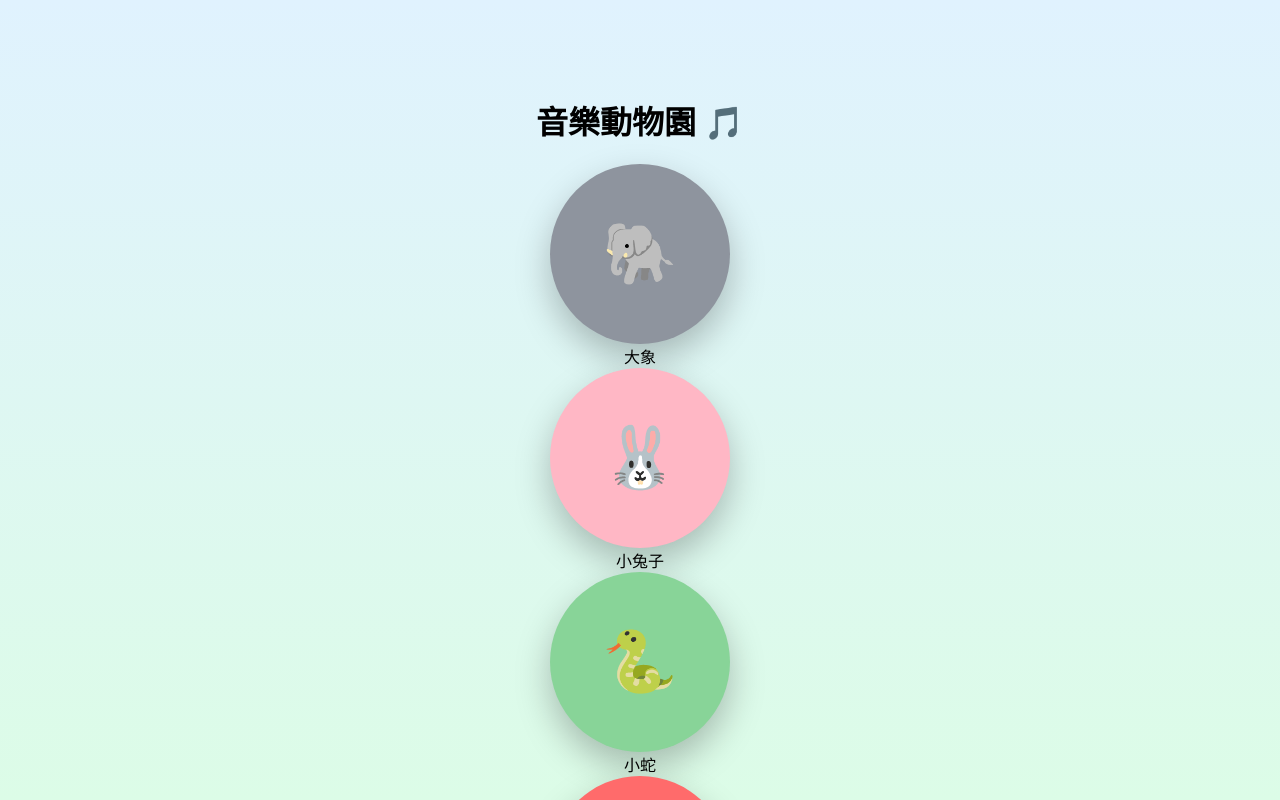
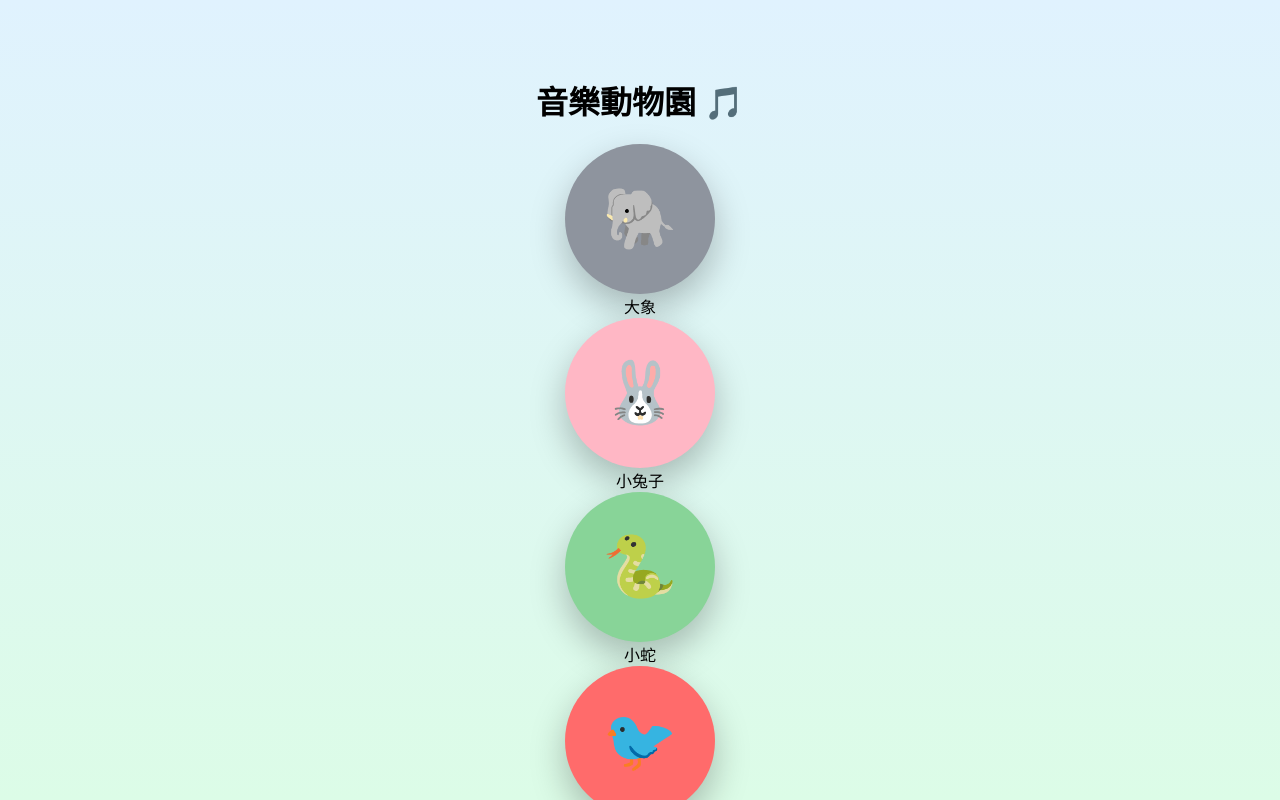
Before and after one commit to OuO0403/toddler-music-site, a Next.js app: page / in a window 1280 px wide. Built offline with nearby package versions, Linux system fonts and the light colour scheme.

Commit message:
UI: Final meadow style with large round buttons

```diff
--- a/src/app/page.tsx
+++ b/src/app/page.tsx
@@ -15,33 +15,29 @@ export default function HomePage() {
   const router = useRouter();
 
   return (
-    <div className="w-full h-screen flex flex-col items-center justify-center p-6 sm:p-10">
+    <div className="w-full h-screen flex flex-col items-center justify-center p-6 overflow-hidden">
       {/* 標題 */}
-      <h1 className="text-4xl sm:text-6xl font-black text-amber-900 mb-8 sm:mb-12 drop-shadow-xl tracking-widest text-center">
+      <h1 className="text-4xl md:text-6xl font-black text-amber-900 mb-8 md:mb-12 drop-shadow-xl tracking-widest text-center">
         音樂動物園 🎵
       </h1>
 
-      {/* 響應式網格容器：根據裝置寬度自動變換排列順序 */}
+      {/* 關鍵：響應式網格 (手機 1欄, 平板 2或3欄, 大螢幕 6欄) */}
       <div className="grid
-        grid-cols-1        /* 手機：1x6 */
-        sm:grid-cols-2     /* 平板：2x3 */
-        md:grid-cols-3     /* 小筆電：3x2 */
-        lg:grid-cols-6     /* 大螢幕：6x1 */
-        gap-6 sm:gap-8 lg:gap-10
-        w-full max-w-7xl max-h-[70vh] items-center justify-items-center">
+        grid-cols-1 sm:grid-cols-2 md:grid-cols-3 lg:grid-cols-6
+        gap-6 md:gap-10
+        w-full max-w-7xl max-h-[75vh] items-center justify-items-center">
 
         {animals.map((a) => (
-          <div key={a.id} className="flex flex-col items-center w-full max-w-[180px] sm:max-w-[220px]">
+          <div key={a.id} className="flex flex-col items-center w-full max-w-[150px] md:max-w-[200px]">
             <motion.button
               whileHover={{ scale: 1.1 }}
               whileTap={{ scale: 0.9 }}
               onClick={() => router.push(`/${a.id}`)}
-              /* aspect-square 確保寬高相等，rounded-full 確保正圓 */
+              /* 使用 aspect-square 確保寬高 1:1，rounded-full 確保正圓 */
               className="relative w-full aspect-square rounded-full shadow-[0_15px_35px_rgba(0,0,0,0.25)] flex items-center justify-center border-none outline-none overflow-hidden"
               style={{ backgroundColor: a.color }}
             >
-              {/* 圖示大小隨容器自動縮放 */}
-              <span className="text-[60px] sm:text-[80px] md:text-[100px] leading-none select-none">
+              <span className="text-[60px] md:text-[90px] leading-none select-none">
                 {a.icon}
               </span>
 
@@ -52,19 +48,21 @@ export default function HomePage() {
               />
             </motion.button>
 
-            {/* 動物名稱：粗體 */}
-            <span className="mt-3 sm:mt-5 text-xl sm:text-2xl font-black text-amber-900 drop-shadow-sm whitespace-nowrap">
+            {/* 動物名稱 */}
+            <span className="mt-4 text-xl md:text-2xl font-black text-amber-900 whitespace-nowrap">
               {a.name}
             </span>
           </div>
         ))}
       </div>
 
-      {/* 右上角選單鍵 */}
-      <button className="absolute top-6 right-6 sm:top-10 sm:right-10 flex flex-col gap-1.5 sm:gap-2 p-4 sm:p-5 bg-white/30 hover:bg-white/50 rounded-2xl sm:rounded-3xl transition-all shadow-lg backdrop-blur-md">
-        <div className="w-8 h-1.5 sm:w-10 sm:h-2 bg-amber-900 rounded-full"></div>
-        <div className="w-8 h-1.5 sm:w-10 sm:h-2 bg-amber-900 rounded-full"></div>
-        <div className="w-8 h-1.5 sm:w-10 sm:h-2 bg-amber-900 rounded-full"></div>
+      {/* 右上角選單 */}
+      <button className="absolute top-6 right-6 p-4 bg-white/30 rounded-2xl shadow-lg backdrop-blur-md">
+        <div className="space-y-1.5">
+          <div className="w-8 h-1.5 bg-amber-900 rounded-full"></div>
+          <div className="w-8 h-1.5 bg-amber-900 rounded-full"></div>
+          <div className="w-8 h-1.5 bg-amber-900 rounded-full"></div>
+        </div>
       </button>
     </div>
   );
```
